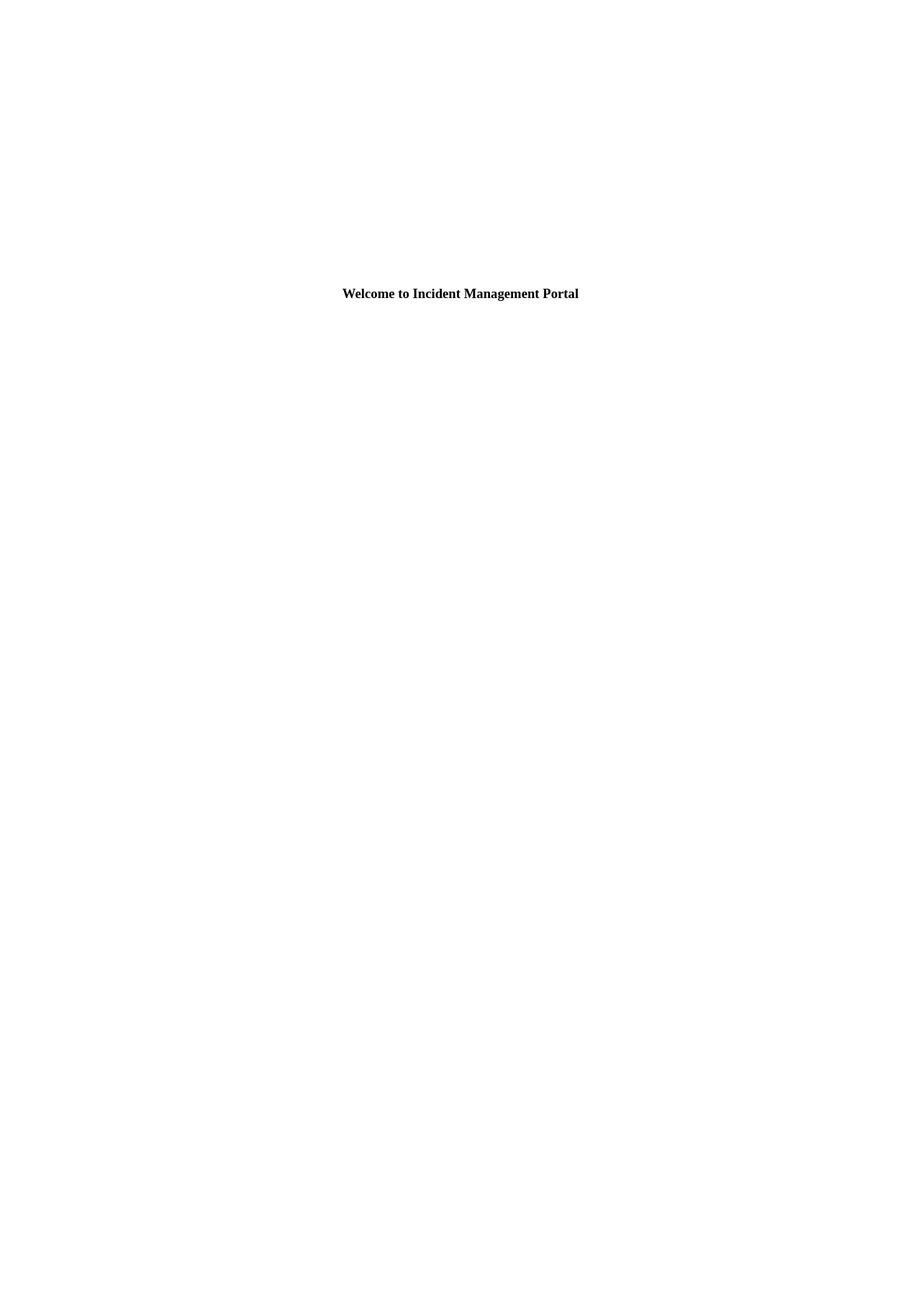
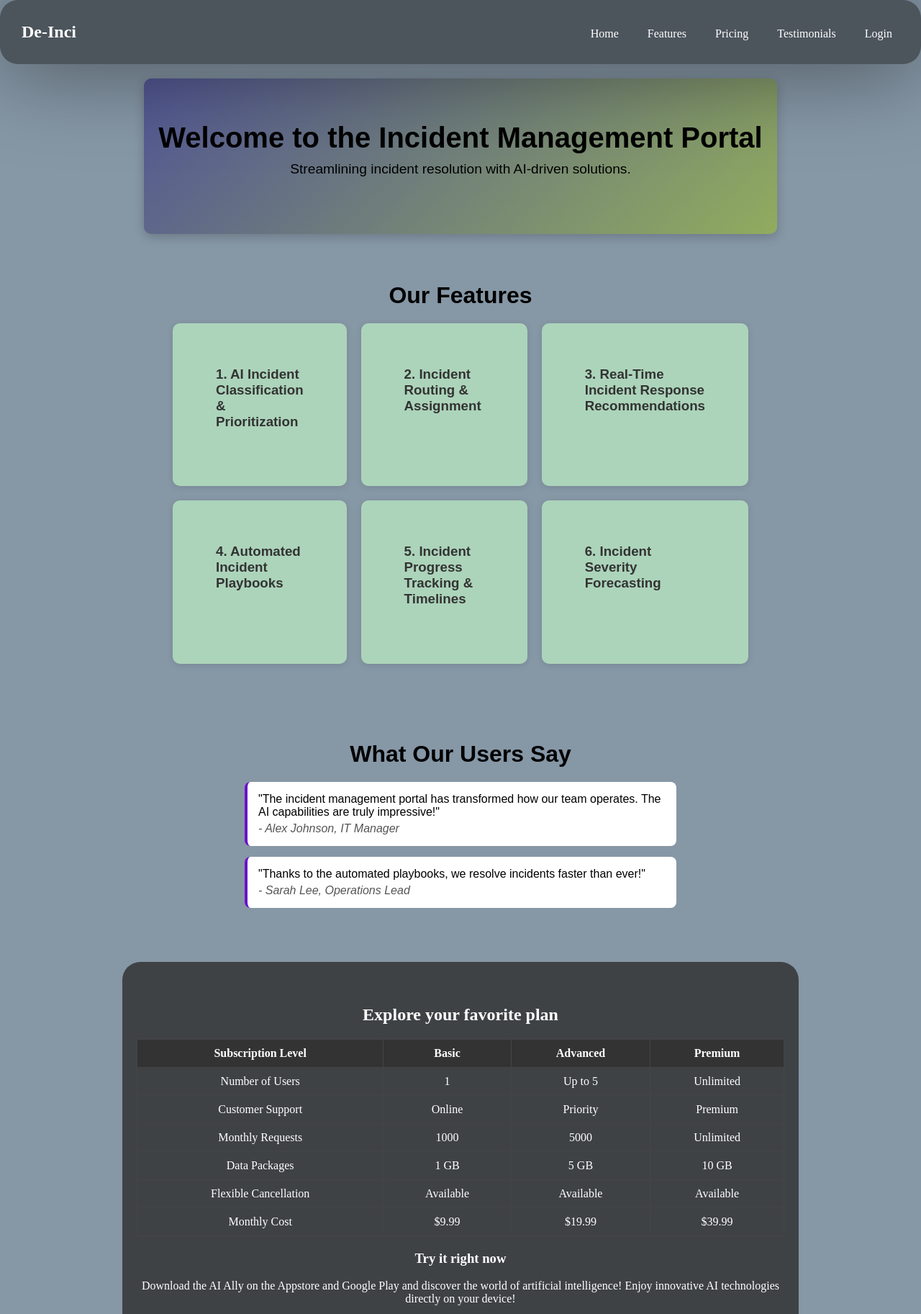
Before and after one commit to De-Inci/frontend, a Next.js app in the folder projectu/: page / in a window 1280 px wide. Shown: the top 1825 px of the page at 72% size. Before the commit the page ends 816 px from the top, so only its background shows below. Built offline with nearby package versions, Linux system fonts and the light colour scheme.

Commit message:
Adding landing page

```diff
--- /dev/null
+++ b/projectu/src/Styles/Footer.css
@@ -0,0 +1,57 @@
+.footer {
+    background-color: #3f4245;
+    color: #fff;
+    padding: 40px 20px;
+    text-align: center;
+    max-width: 900px; /* Set a maximum width for the footer */
+    width: 100%;
+    margin: 0 auto;
+    border-radius: 25px;
+}
+
+.subscription-plans {
+    margin-bottom: 20px;
+}
+
+h2 {
+    margin-bottom: 20px;
+}
+
+table {
+    width: 100%;
+    border-collapse: collapse;
+}
+
+th,
+td {
+    padding: 10px;
+    border: 1px solid #444;
+}
+
+th {
+    background-color: #333;
+}
+
+.cta {
+    margin-top: 20px;
+}
+
+.app-buttons {
+    display: flex;
+    justify-content: center; /* Center align buttons */
+    gap: 20px; /* Space between buttons */
+    margin-top: 20px; /* Space above buttons */
+}
+
+.app-button {
+    background-color: #4CAF50; /* Green button color */
+    color: white; /* White text */
+    padding: 10px 20px; /* Button padding */
+    text-decoration: none; /* Remove underline */
+    border-radius: 5px; /* Rounded corners */
+    transition: background-color 0.3s; /* Smooth transition */
+}
+
+.app-button:hover {
+    background-color: #45a049; /* Darker green on hover */
+}
--- /dev/null
+++ b/projectu/src/Styles/NavBar.css
@@ -0,0 +1,86 @@
+/* styles/navbar.css */
+.navbar {
+    display: flex;
+    justify-content: space-between;
+    align-items: center;
+    padding: 15px 30px;
+    background-color: #4c545c;
+    border-radius: 25px;
+    color: #ffffff;
+    position: sticky;
+    top: 0;
+    z-index: 1000;
+    box-shadow: 0 4px 120px rgba(0, 0, 0, 0.5);
+}
+
+.logo {
+    font-size: 1.5rem;
+    font-weight: bold;
+}
+
+.nav-links {
+    display: flex;
+    gap: 20px;
+}
+
+.nav-links li {
+    display: inline-block;
+    font-size: 1.5rem;
+}
+
+.nav-links li a{
+    text-decoration: none;
+    color: #ffffff;
+    font-size: 1rem;
+    padding: 10px;
+    transition: color 0.3s ease;
+    cursor: pointer;
+}
+
+.nav-links a:hover {
+    color: #d1d374;
+    border: rgb(220, 231, 159) 1px solid;
+    /* Accent color on hover */
+}
+
+/* For the menu toggle (hamburger icon) */
+.menu-toggle {
+    display: none;
+    cursor: pointer;
+    flex-direction: column;
+    gap: 5px;
+}
+
+.bar {
+    width: 25px;
+    height: 3px;
+    background-color: #333;
+    transition: all 0.3s ease;
+}
+
+.bar.open {
+    background-color: #6a11cb;
+    /* Accent color */
+}
+
+@media (max-width: 768px) {
+    .nav-links {
+        flex-direction: column;
+        display: none;
+    }
+
+    .nav-links.active {
+        display: flex;
+        position: absolute;
+        top: 60px;
+        right: 0;
+        background-color: #fff;
+        padding: 20px;
+        box-shadow: 0 2px 10px rgba(0, 0, 0, 0.2);
+        gap: 10px;
+    }
+
+    .menu-toggle {
+        display: flex;
+    }
+}
--- /dev/null
+++ b/projectu/src/app/Home.css
@@ -0,0 +1,100 @@
+.container {
+    display: flex;
+    flex-direction: column;
+    align-items: center;
+    padding: 20px;
+    font-family: 'Arial', sans-serif;
+}
+
+.hero {
+    text-align: center;
+    background: linear-gradient(135deg, #241d8587 0%, #9bbd1e87 100%);
+    padding: 60px 20px;
+    border-radius: 10px;
+    box-shadow: 0 4px 15px rgba(0, 0, 0, 0.2);
+}
+
+.hero h1 {
+    margin: 0;
+    font-size: 2.5rem;
+}
+
+.hero p {
+    font-size: 1.2rem;
+    margin-top: 10px;
+}
+
+.features {
+    width: 100%;
+    max-width: 800px;
+    margin: 40px 0;
+}
+
+.features h2 {
+    text-align: center;
+    font-size: 2rem;
+    margin-bottom: 20px;
+}
+
+.featureList {
+    display: grid;
+    grid-template-columns: 1fr;
+    gap: 20px;
+}
+
+.feature {
+    background: rgb(172, 212, 186);
+    padding: 60px;
+    border-radius: 10px;
+    box-shadow: 0 2px 10px rgba(0, 0, 0, 0.1);
+}
+
+.feature h3 {
+    margin-top: 0;
+    color: #333;
+}
+
+.testimonials {
+    width: 100%;
+    max-width: 600px;
+    margin: 40px 0;
+}
+
+.testimonials h2 {
+    text-align: center;
+    font-size: 2rem;
+    margin-bottom: 20px;
+}
+
+.testimonial {
+    background: #fff;
+    padding: 15px;
+    margin-bottom: 15px;
+    border-left: 4px solid #6a11cb;
+    /* Accent color */
+    border-radius: 8px;
+}
+
+.testimonial p {
+    margin: 0;
+}
+
+.testimonial span {
+    display: block;
+    margin-top: 5px;
+    font-style: italic;
+    color: #555;
+}
+
+/* Responsive Styles */
+@media (min-width: 600px) {
+    .featureList {
+        grid-template-columns: repeat(2, 1fr);
+    }
+}
+
+@media (min-width: 900px) {
+    .featureList {
+        grid-template-columns: repeat(3, 1fr);
+    }
+}
--- a/projectu/src/app/globals.css
+++ b/projectu/src/app/globals.css
@@ -1,42 +1,4 @@
-:root {
-  --background: #ffffff;
-  --foreground: #171717;
-}
-
-@media (prefers-color-scheme: dark) {
-  :root {
-    --background: #0a0a0a;
-    --foreground: #ededed;
-  }
-}
-
-html,
 body {
-  max-width: 100vw;
-  overflow-x: hidden;
-}
-
-body {
-  color: var(--foreground);
-  background: var(--background);
-  font-family: Arial, Helvetica, sans-serif;
-  -webkit-font-smoothing: antialiased;
-  -moz-osx-font-smoothing: grayscale;
-}
-
-* {
-  box-sizing: border-box;
-  padding: 0;
+  background-color: #1b3c5787;
   margin: 0;
 }
-
-a {
-  color: inherit;
-  text-decoration: none;
-}
-
-@media (prefers-color-scheme: dark) {
-  html {
-    color-scheme: dark;
-  }
-}
--- a/projectu/src/app/layout.js
+++ b/projectu/src/app/layout.js
@@ -1,3 +1,7 @@
+import NavBar from "@/Components/webpage/NavbarComponent"
+import Footer from "@/Components/webpage/FooterComponent"
+import './globals.css'
+
 export const metadata = {
   title: 'Next.js',
   description: 'Generated by Next.js',
@@ -6,7 +10,13 @@ export const metadata = {
 export default function RootLayout({ children }) {
   return (
     <html lang="en">
-      <body>{children}</body>
+      <body>
+        <div>
+          <NavBar />
+          <main>{children}</main>
+          <Footer/>
+        </div>
+      </body>
     </html>
   )
 }
--- a/projectu/src/app/page.js
+++ b/projectu/src/app/page.js
@@ -1,14 +1,50 @@
+'use client'
+import React from 'react';
+import './Home.css';
+
 export default function Home() {
-  return (
-    <div
-      style={{
-        display: "flex",
-        justifyContent: "center",
-        alignItems: "center",
-        height: "100vh",
-      }}
-    >
-      <h3>Welcome to Incident Management Portal</h3>
-    </div>
-  );
+	return (<>
+		<div className="container">
+			<a id='home'></a> {/*just for navigation*/}
+			<header className="hero">
+				<h1>Welcome to the Incident Management Portal</h1>
+				<p>Streamlining incident resolution with AI-driven solutions.</p>
+			</header>
+			<section className="features">
+				<h2>Our Features</h2>
+				<div className="featureList">
+					<div className="feature">
+						<h3>1. AI Incident Classification & Prioritization</h3>
+					</div>
+					<div className="feature">
+						<h3>2. Incident Routing & Assignment</h3>
+					</div>
+					<div className="feature">
+						<h3>3. Real-Time Incident Response Recommendations</h3>
+					</div>
+					<div className="feature">
+						<h3>4. Automated Incident Playbooks</h3>
+					</div>
+					<div className="feature">
+						<h3>5. Incident Progress Tracking & Timelines</h3>
+					</div>
+					<div className="feature">
+						<h3>6. Incident Severity Forecasting</h3>
+					</div>
+				</div>
+			</section>
+			<section className="testimonials">
+				<h2>What Our Users Say</h2>
+				<div className="testimonial">
+					<p>"The incident management portal has transformed how our team operates. The AI capabilities are truly impressive!"</p>
+					<span>- Alex Johnson, IT Manager</span>
+				</div>
+				<div className="testimonial">
+					<p>"Thanks to the automated playbooks, we resolve incidents faster than ever!"</p>
+					<span>- Sarah Lee, Operations Lead</span>
+				</div>
+			</section>
+		</div>
+	</>
+	);
 }
--- a/projectu/src/components/webpage/FooterComponent.js
+++ b/projectu/src/components/webpage/FooterComponent.js
@@ -0,0 +1,72 @@
+import React from 'react';
+import '../../Styles/Footer.css'
+
+const Footer = () => {
+  return (
+    <footer className="footer">
+      <div className="subscription-plans">
+        <h2>Explore your favorite plan</h2>
+        <table>
+          <thead>
+            <tr>
+              <th>Subscription Level</th>
+              <th>Basic</th>
+              <th>Advanced</th>
+              <th>Premium</th>
+            </tr>
+          </thead>
+          <tbody>
+            <tr>
+              <td>Number of Users</td>
+              <td>1</td>
+              <td>Up to 5</td>
+              <td>Unlimited</td>
+            </tr>
+            <tr>
+              <td>Customer Support</td>
+              <td>Online</td>
+              <td>Priority</td>
+              <td>Premium</td>
+            </tr>
+            <tr>
+              <td>Monthly Requests</td>
+              <td>1000</td>
+              <td>5000</td>
+              <td>Unlimited</td>
+            </tr>
+            <tr>
+              <td>Data Packages</td>
+              <td>1 GB</td>
+              <td>5 GB</td>
+              <td>10 GB</td>
+            </tr>
+            <tr>
+              <td>Flexible Cancellation</td>
+              <td>Available</td>
+              <td>Available</td>
+              <td>Available</td>
+            </tr>
+            <tr>
+              <td>Monthly Cost</td>
+              <td>$9.99</td>
+              <td>$19.99</td>
+              <td>$39.99</td>
+            </tr>
+          </tbody>
+        </table>
+      </div>
+      <div className="cta">
+        <h3>Try it right now</h3>
+        <p>
+          Download the AI Ally on the Appstore and Google Play and discover the world of artificial intelligence! Enjoy innovative AI technologies directly on your device!
+        </p>
+        <div className="app-buttons">
+          <a href="#" className="app-button">Download on the App Store</a>
+          <a href="#" className="app-button">Get it on Google Play</a>
+        </div>
+      </div>
+    </footer>
+  );
+};
+
+export default Footer;
--- a/projectu/src/components/webpage/NavbarComponent.js
+++ b/projectu/src/components/webpage/NavbarComponent.js
@@ -0,0 +1,31 @@
+'use client'
+
+import React, { useState } from 'react';
+import '../../Styles/NavBar.css';
+
+export default function NavBar() {
+  const [isOpen, setIsOpen] = useState(false);
+
+  const toggleMenu = () => {
+    setIsOpen(!isOpen);
+  };
+
+  return (
+    <nav className="navbar">
+      <div className="logo">De-Inci</div>
+      <div className="menu-toggle" onClick={toggleMenu}>
+        {/* Hamburger icon */}
+        <div className={`bar ${isOpen ? 'open' : ''}`}></div>
+        <div className={`bar ${isOpen ? 'open' : ''}`}></div>
+        <div className={`bar ${isOpen ? 'open' : ''}`}></div>
+      </div>
+      <ul className={`nav-links ${isOpen ? 'active' : ''}`}>
+        <li><a href="#home">Home</a></li>
+        <li><a href="#features">Features</a></li>
+        <li><a href="#pricing">Pricing</a></li>
+        <li><a href="#testimonials">Testimonials</a></li>
+        <li><a href="#login">Login</a></li>
+      </ul>
+    </nav>
+  );
+}
```
